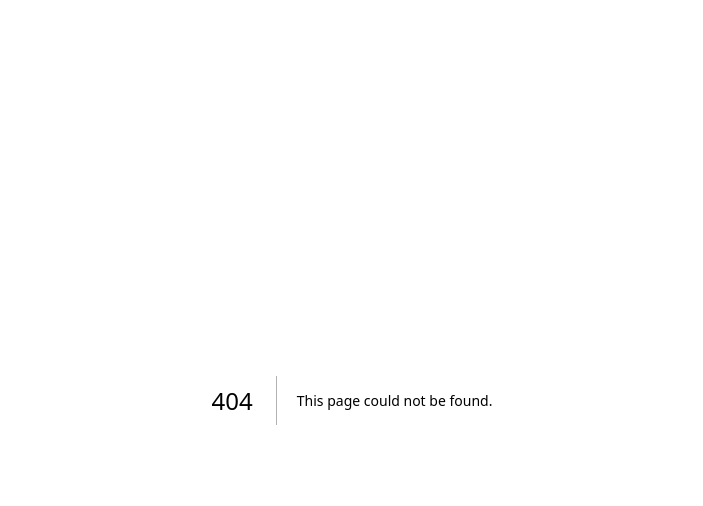
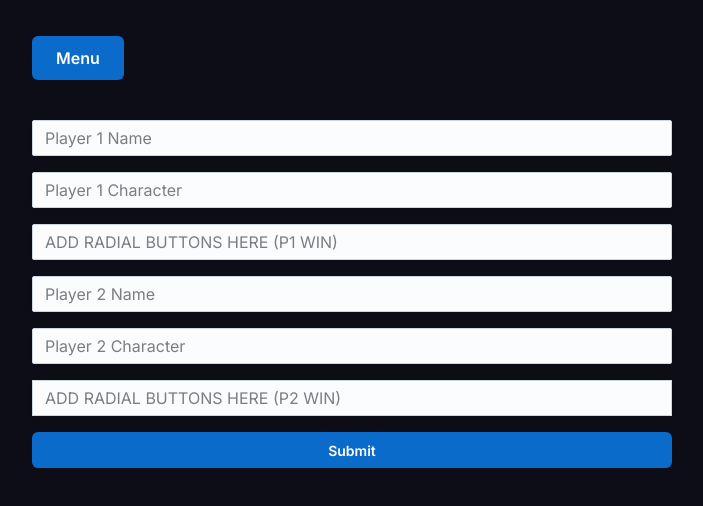
Before and after one commit to bardinasjacob/tekkenReplay, a Next.js app: page /submit in a window 1280 px wide. Before the commit this address had no page. Shown: the top 506 px of the page, without its empty margins (288-991 px from the left). Built offline with nearby package versions, Linux system fonts and the light colour scheme.

Commit message:
Added submission page and replay table

```diff
--- a/app/components/CharacterButtons.tsx
+++ b/app/components/CharacterButtons.tsx
@@ -2,19 +2,23 @@
 import Image from "next/image";
 import Button from '@mui/joy/Button';
 import React, {useRef, useState} from "react";
+import ReplayScroll from "./ReplayScroll";
 
 
 
 export default function CharacterButtons() {
   const[clicked, setClicked] = useState<string[]>([]);
-
-
   const handleClick = (element: string) => {
-    if(clicked.indexOf(element) === -1){
-      setClicked([...clicked, element]);
+    if(clicked.length < 2){
+        if(clicked.indexOf(element) === -1){
+            setClicked([...clicked, element]);
+          }
+          else{
+            removeItem(element)
+          }
     }
-    else{
-      removeItem(element)
+    if(clicked.indexOf(element) != -1){
+        removeItem(element)
     }
   }
 
@@ -25,14 +29,8 @@ export default function CharacterButtons() {
   };
 
   return (
-      <div className="flex">
-        <ul>
-        {clicked.map((item, index) => (
-          <li key={index} className=" bg-white">
-            {item}
-          </li>
-        ))}
-      </ul>
+      <>
+        <div className="flex w-full flex-wrap justify-evenly">
         <Button
         color="primary"
         onClick={() => handleClick("kaz")}
@@ -289,6 +287,8 @@ export default function CharacterButtons() {
         >
             Reina
         </Button>
-      </div>
+        </div>
+        <ReplayScroll charArray={clicked}/>
+      </>
   );
 }
--- /dev/null
+++ b/app/components/Navigation.tsx
@@ -0,0 +1,22 @@
+import { Dropdown, Menu, MenuButton, MenuItem } from "@mui/joy";
+import Button from "@mui/joy/Button";
+import Link from "next/link";
+import React, { useRef, useState } from "react";
+
+export default function Navigation() {
+  return (
+    <div>
+      <Dropdown>
+        <MenuButton
+        variant="solid"
+        color="primary"
+        size="lg">
+            Menu</MenuButton>
+        <Menu>
+          <MenuItem><Link href={"/"}>Home</Link></MenuItem>
+          <MenuItem><Link href={"./submit"}>Submit</Link></MenuItem>
+        </Menu>
+      </Dropdown>
+    </div>
+  );
+}
--- /dev/null
+++ b/app/components/ReplayScroll.tsx
@@ -0,0 +1,28 @@
+import Table from "@mui/joy/Table/Table";
+import Link from "next/link";
+import React, { useRef, useState } from "react";
+
+export default function ReplayScroll(props: { charArray: string[] }) {
+  return (
+    <>
+      <ul></ul>
+      <Table color="primary" size="lg">
+        <thead>
+          <tr>
+            <th style={{ width: "50%" }}>Player 1</th>
+            <th>Player 2</th>
+          </tr>
+        </thead>
+        <tbody>
+        <tr>
+          {props.charArray.map((item, index) => (
+              <td key={index} className="">
+                {item}
+              </td>
+          ))}
+        </tr>
+        </tbody>
+      </Table>
+    </>
+  );
+}
--- /dev/null
+++ b/app/components/SubmissionForm.tsx
@@ -0,0 +1,72 @@
+"use client";
+import { Button, Input, Stack } from "@mui/joy";
+import Table from "@mui/joy/Table/Table";
+import Link from "next/link";
+import React, { useRef, useState } from "react";
+
+export default function SubmissionForm() {
+  return (
+    <>
+      <form
+        onSubmit={(event) => {
+          event.preventDefault();
+          const formData = new FormData(event.currentTarget);
+          const formJson = Object.fromEntries((formData as any).entries());
+          alert(JSON.stringify(formJson));
+        }}
+      >
+        <Stack spacing={2} className="">
+            <Input
+              placeholder="Player 1 Name"
+              required
+              sx={{
+                "--Input-gap": "0px",
+                "--Input-radius": "2px",
+              }}
+            />
+            <Input
+              placeholder="Player 1 Character"
+              required
+              sx={{
+                "--Input-gap": "0px",
+                "--Input-radius": "2px",
+              }}
+            />
+            <Input
+              placeholder="ADD RADIAL BUTTONS HERE (P1 WIN)"
+              required
+              sx={{
+                "--Input-gap": "0px",
+                "--Input-radius": "2px",
+              }}
+            />
+            <Input
+              placeholder="Player 2 Name"
+              required
+              sx={{
+                "--Input-gap": "0px",
+                "--Input-radius": "2px",
+              }}
+            />
+            <Input
+              placeholder="Player 2 Character"
+              required
+              sx={{
+                "--Input-gap": "0px",
+                "--Input-radius": "2px",
+              }}
+            />
+            <Input
+              placeholder="ADD RADIAL BUTTONS HERE (P2 WIN)"
+              required
+              sx={{
+                "--Input-gap": "0px",
+                "--Input-radius": "0px",
+              }}
+            />
+          <Button type="submit">Submit</Button>
+        </Stack>
+      </form>
+    </>
+  );
+}
--- a/app/page.tsx
+++ b/app/page.tsx
@@ -2,13 +2,15 @@ import Image from "next/image";
 import Button from '@mui/joy/Button';
 import React, {useState} from "react";
 import CharacterButtons from "./components/CharacterButtons";
+import Navigation from "./components/Navigation";
 
 
 
 export default function Home() {
   return (
-    <main className="flex min-h-screen flex-col items-center justify-between p-24">
-      <div>
+    <main className="w-full">
+      <div className="m-auto w-1/2 space-y-28 mt-9">
+        <Navigation/>
         <CharacterButtons/>
       </div>
     </main>
--- /dev/null
+++ b/app/submit/page.tsx
@@ -0,0 +1,18 @@
+import Image from "next/image";
+import Button from "@mui/joy/Button";
+import React, { useState } from "react";
+import Navigation from "../components/Navigation";
+import Stack from "@mui/joy/Stack";
+import { Input } from "@mui/joy";
+import SubmissionForm from "../components/SubmissionForm";
+
+export default function Submit() {
+  return (
+    <main className="w-full">
+      <div className="m-auto w-1/2 space-y-10 mt-9">
+        <Navigation />
+        <SubmissionForm/>
+      </div>
+    </main>
+  );
+}
```
Also changed, not shown: app/api/route.ts (added).
